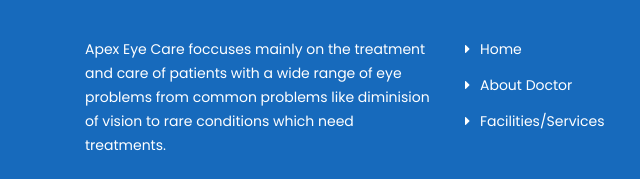
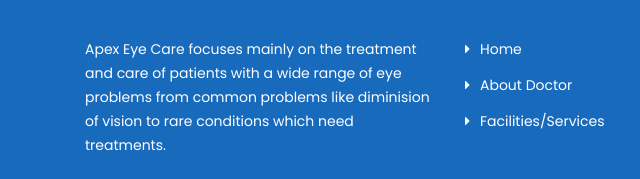
Before and after one commit to Manasee-Bade/Apex, a plain HTML site: page index.html in a window 1280 px wide. Shown: the part 1117-1296 px from the top of the page, 0-640 px from the left. Drawn offline with Linux system fonts and the light colour scheme; a script that the page names is missing.

Commit message:
fixed typo

```diff
--- a/index.html
+++ b/index.html
@@ -229,7 +229,7 @@
 						<div class="col-lg-4 col-md-6 col-12">
 							<div class="single-footer">
 								<h2>About Us</h2>
-								<p>Apex Eye Care foccuses mainly on the treatment and care of patients with a wide range of eye problems from common problems like diminision of vision to rare conditions which need treatments.</p>
+								<p>Apex Eye Care focuses mainly on the treatment and care of patients with a wide range of eye problems from common problems like diminision of vision to rare conditions which need treatments.</p>
 								<!-- Social -->
 								<ul class="social">
 									<li><a href="https://www.facebook.com/apexeyecareclinic"><i class="icofont-facebook"></i></a></li>
```
